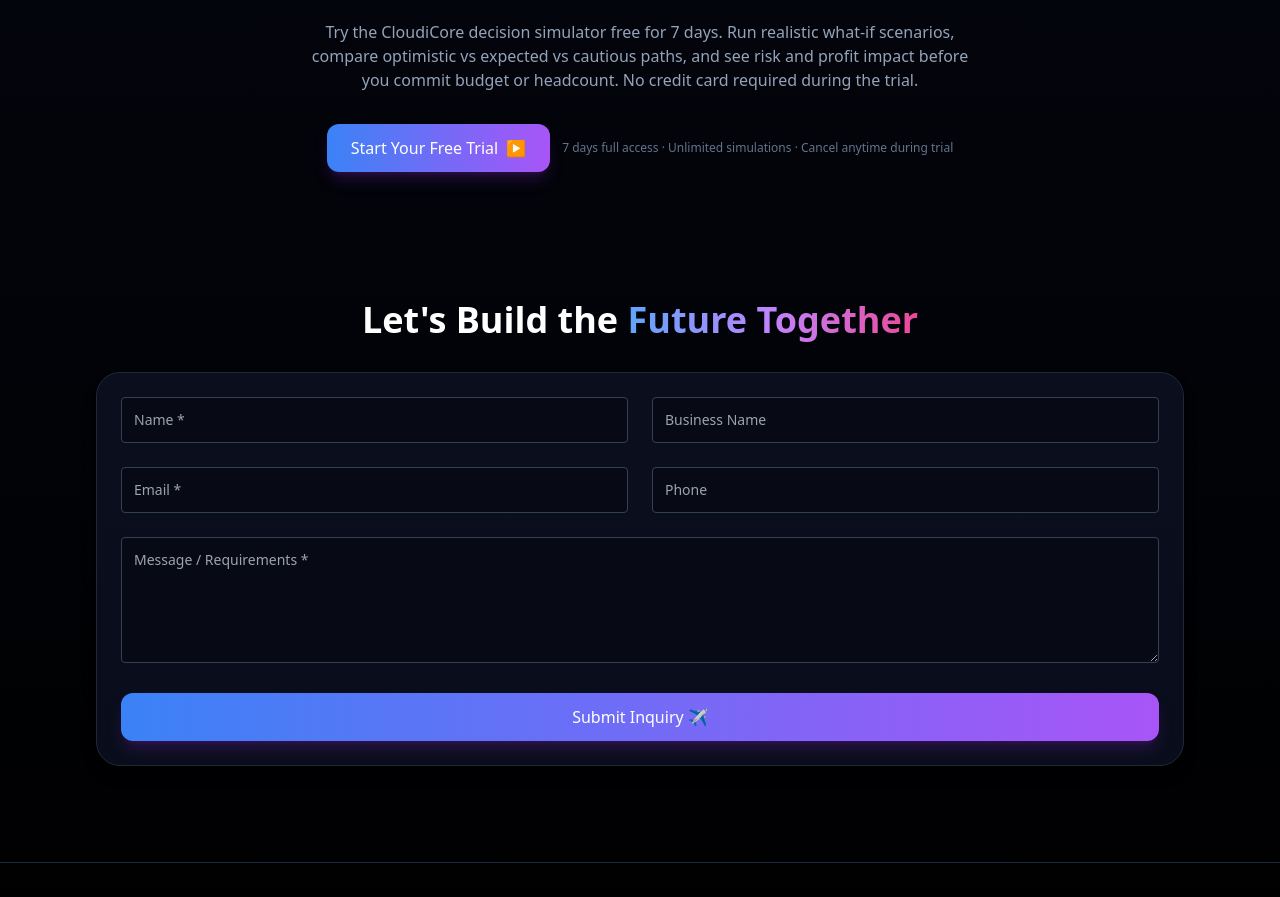
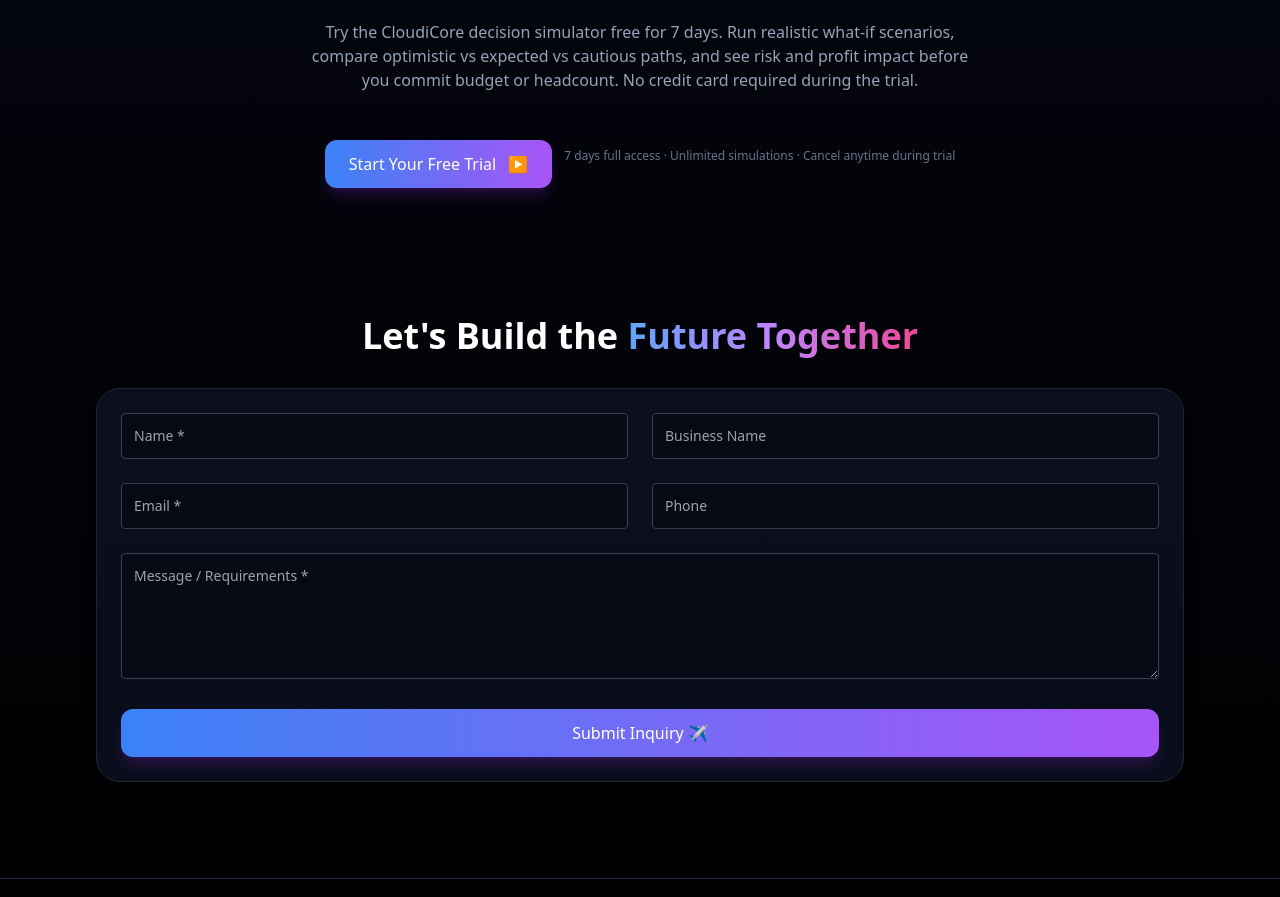
Before and after one commit to Cloudisoft/Cloudisoft.com_Final, a React (Vite) app: page / in a window 1280 px wide. Shown: the part 2587-3484 px from the top of the page. Built offline with nearby package versions, Linux system fonts and the light colour scheme; no server answers.

Commit message:
Update Pricing.tsx

```diff
--- a/src/components/Pricing.tsx
+++ b/src/components/Pricing.tsx
@@ -23,7 +23,7 @@ export default function PricingSection() {
           target="_blank"
           rel="noreferrer"
         > */}
-      <Link className="btn-primary inline-flex items-center gap-2" to="/cloudicore">
+      <Link className="btn-primary inline-flex items-center gap-2 mt-4 flex flex-col items-center justify-center gap-3 md:flex-row" to="/cloudicore">
           Start Your Free Trial
           <span>▶</span>
         </Link>
```
